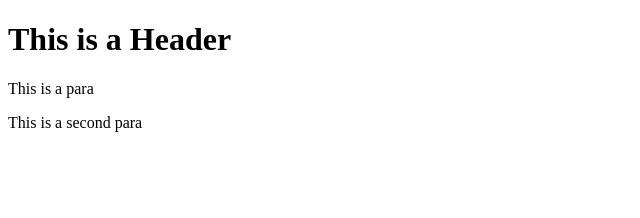
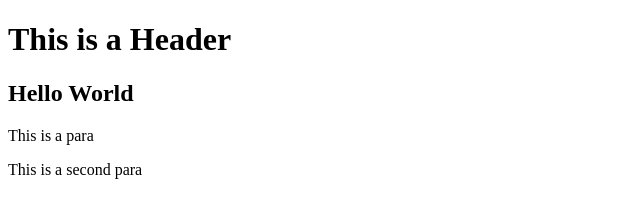
Before and after one commit to Lemegeton-V/git-test, a website: page index.html in a window 1280 px wide. Shown: the whole page, without its empty margins (0-640 px from the left). Drawn offline with Linux system fonts and the light colour scheme.

Commit message:
4th commit

```diff
--- a/index.html
+++ b/index.html
@@ -4,6 +4,7 @@
 
     <body>
         <h1>This is a Header</h1>
+        <h2>Hello World</h2>
         <p>This is a para</p>
         <p>This is a second para</p>
     </body>
```
Also changed, not shown: package.json (added, +24 -0 lines), 2 other files.
